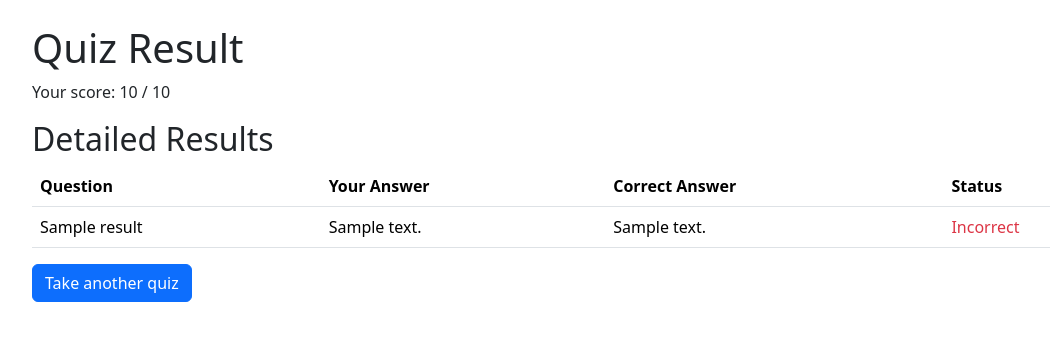
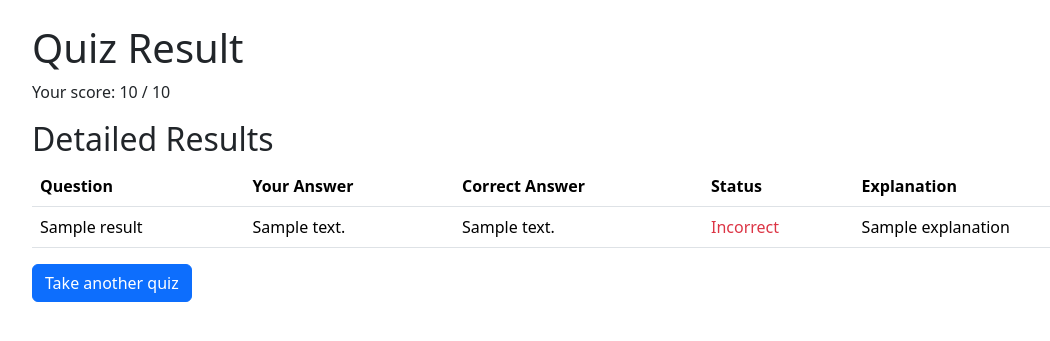
Before and after one commit to Vilas147854/Quiz_gen, a Flask app: template templates/result.html in a window 1280 px wide. Shown: the top 341 px of the page, without its empty margins (50-1100 px from the left). Run offline with Flask 3, Linux system fonts and the light colour scheme; the template is opened without the code that fills it: most values are stand-ins (such as "Sample title", 1, 10 or a date in 2020).

Commit message:
third commit

```diff
--- a/app.py
+++ b/app.py
@@ -19,18 +19,19 @@ def generate_quiz():
     num_questions = int(request.form.get("num_questions", 1))
     difficulty = request.form.get("difficulty", "medium")
 
-    # Call Gemini API to generate questions
+    # Prompt updated to include explanations
     prompt = f"""
     Generate {num_questions} multiple-choice question(s) on {topic} for SSC CGL preparation with {difficulty} difficulty level.
-    Each question should have 4 options and one correct answer.
-    Ensure the questions cover all the various categories in the SSC CGL Syllabus and are similar to previous year SSC CGL papers in style and difficulty.
-    Return the response in JSON format as an array of objects, each with fields: question, options, correct_answer.
+    Each question should have 4 options, one correct answer, and a short explanation for the correct answer.
+    Ensure the questions cover all the different types of question in the SSC CGL syllabus and are similar to previous year SSC CGL papers in style and difficulty.
+    Return the response in JSON format as an array of objects, each with fields: question, options, correct_answer, explanation.
     Example:
     [
         {{
             "question": "What is 2 + 2?",
             "options": ["3", "4", "5", "6"],
-            "correct_answer": "4"
+            "correct_answer": "4",
+            "explanation": "The sum of 2 and 2 is 4."
         }}
     ]
     """
@@ -67,6 +68,7 @@ def submit():
     for q in quiz:
         question_text = q["question"]
         correct_answer = q["correct_answer"]
+        explanation = q["explanation"]  # New field for explanation
         user_answer = user_answers.get(question_text, None)
         is_correct = user_answer == correct_answer
         if is_correct:
@@ -75,7 +77,8 @@ def submit():
             "question": question_text,
             "user_answer": user_answer,
             "correct_answer": correct_answer,
-            "is_correct": is_correct
+            "is_correct": is_correct,
+            "explanation": explanation  # Include explanation in results
         })
 
     # Clear the quiz from the session
--- a/templates/result.html
+++ b/templates/result.html
@@ -13,6 +13,7 @@
             <th>Your Answer</th>
             <th>Correct Answer</th>
             <th>Status</th>
+            <th>Explanation</th>
         </tr>
     </thead>
     <tbody>
@@ -22,6 +23,7 @@
             <td>{{ result.user_answer or 'No answer' }}</td>
             <td>{{ result.correct_answer }}</td>
             <td>{% if result.is_correct %}<span class="text-success">Correct</span>{% else %}<span class="text-danger">Incorrect</span>{% endif %}</td>
+            <td>{{ result.explanation }}</td>
         </tr>
         {% endfor %}
     </tbody>
```
